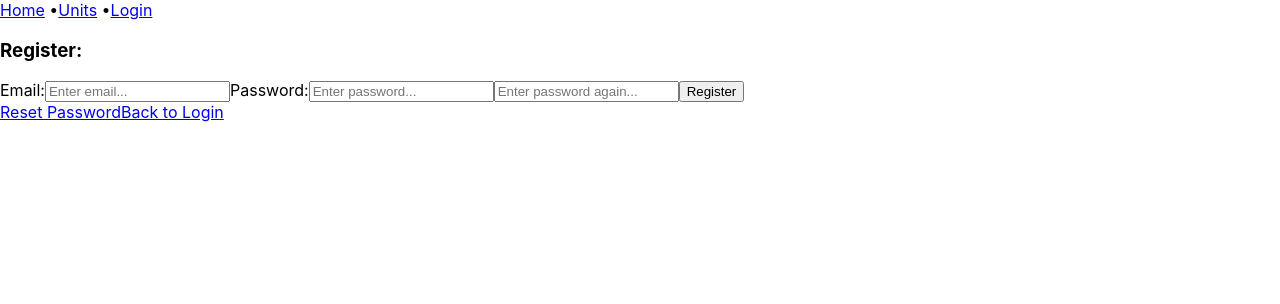
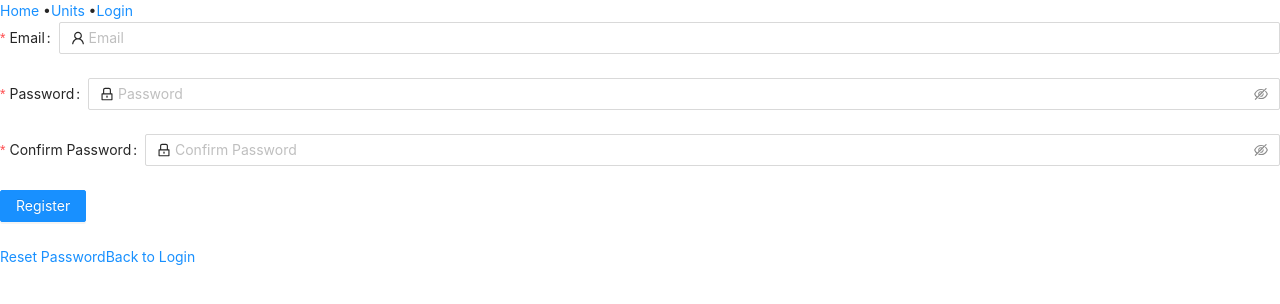
Before and after one commit to niaz151/codingKidz, a React (Create React App) app: page /register in a window 1280 px wide. Shown: the top 304 px of the page. Built offline with nearby package versions, Linux system fonts and the light colour scheme; no server answers.

Commit message:
use antd for forms

```diff
--- a/package.json
+++ b/package.json
@@ -3,7 +3,6 @@
   "version": "0.1.0",
   "private": true,
   "dependencies": {
-    "@hookform/error-message": "^0.0.2",
     "@testing-library/jest-dom": "^4.2.4",
     "@testing-library/react": "^9.3.2",
     "@testing-library/user-event": "^7.1.2",
@@ -12,6 +11,7 @@
     "@types/react": "^16.9.0",
     "@types/react-dom": "^16.9.0",
     "@types/react-router-dom": "^5.1.5",
+    "antd": "^4.4.1",
     "firebase": "^7.14.5",
     "history": "^5.0.0",
     "react": "^16.13.1",
@@ -45,7 +45,5 @@
       "last 1 safari version"
     ]
   },
-  "devDependencies": {
-    "@types/reach__router": "^1.3.5"
-  }
+  "devDependencies": {}
 }
--- a/src/App.css
+++ b/src/App.css
@@ -1,3 +1,5 @@
+@import '~antd/dist/antd.css';
+
 .App {
   text-align: center;
 }
--- a/src/pages/Login.tsx
+++ b/src/pages/Login.tsx
@@ -1,57 +1,89 @@
 import React, { useEffect, useState } from "react";
+
+import { Form, Input, Button } from "antd";
+import { UserOutlined, LockOutlined } from "@ant-design/icons";
+
 import { Link, Redirect } from "react-router-dom";
-import { signIn, getUser } from "services/api";
-import { useForm } from "react-hook-form";
-import {ErrorMessage} from '@hookform/error-message'
-
-type Inputs = {
-  email: string;
-  password: string;
-};
+import { login, getUser } from "services/api";
+import { Store } from "antd/lib/form/interface";
 
 export const Login: React.FC = () => {
   const [loginSucceeded, setLoginSucceeded] = useState(false);
-  const { register, handleSubmit, errors } = useForm<Inputs>();
 
   useEffect(() => {
     if (process.env.NODE_ENV !== "production") {
       console.log("Loaded Login");
     }
 
-    if(getUser()) {
-      setLoginSucceeded(true)
+    if (getUser()) {
+      setLoginSucceeded(true);
     }
   }, []);
 
-  const onSubmit = handleSubmit((data) => {
-    signIn(data.email, data.password).then(
+  const onFinish = (values: Store) => {
+    console.log(values)
+    login(values.email, values.password).then(
       () => {
         setLoginSucceeded(true)
       },
       (error) => {
         setLoginSucceeded(false)
+        alert(error)
       }
-    );
-  });
+    )
+  };
 
   const LoginForm = () => {
     return (
       <>
-      <form onSubmit={onSubmit}>
-        <h3>Login:</h3>
-        <label>Email:</label>
-        <input name="email" placeholder="Enter email..." ref={register({required: "Email is required"})}/>
-        <ErrorMessage errors={errors} name="email"/>
-        <label>Password:</label>
-        <input name="password" type="password" placeholder="Enter password..." ref={register({required: "Password is required"})}/>
-        <ErrorMessage errors={errors} name="password"/>
-        <input type="submit" value="Login"/>
-      </form>
-      <Link to="/passwordreset">Reset Password</Link>
-      <Link to="/register">Register</Link>
+        <Form name="login" className="login-form" onFinish={onFinish}>
+          <Form.Item
+            name="email"
+            label="Email"
+            rules={[
+              {
+                type: "email",
+                message: "The input is not valid E-mail!",
+              },
+              { required: true, message: "Please input your email!" },
+            ]}
+          >
+            <Input
+              prefix={<UserOutlined className="site-form-item-icon" />}
+              type="email"
+              placeholder="Email"
+            />
+          </Form.Item>
+          <Form.Item
+            name="password"
+            label="Password"
+            rules={[
+              {
+                required: true,
+                message: "Please input your password!",
+              },
+            ]}
+          >
+            <Input.Password
+              prefix={<LockOutlined className="site-form-item-icon" />}
+              placeholder="Password"
+            />
+          </Form.Item>
+          <Form.Item>
+            <Button
+              type="primary"
+              htmlType="submit"
+              className="login-form-button"
+            >
+              Log In
+            </Button>
+          </Form.Item>
+        </Form>
+        <Link to="/passwordreset">Reset Password</Link>
+        <Link to="/register">Register</Link>
       </>
     );
   };
 
-  return loginSucceeded ? <Redirect to="/" /> : <LoginForm/>
+  return loginSucceeded ? <Redirect to="/" /> : <LoginForm />;
 };
--- a/src/pages/PasswordReset.tsx
+++ b/src/pages/PasswordReset.tsx
@@ -1,16 +1,12 @@
 import React, { useEffect, useState } from "react";
 import { resetPassword } from "services/api";
 import { Link } from "react-router-dom";
-import { useForm } from "react-hook-form";
-import { ErrorMessage } from "@hookform/error-message";
-
-type Inputs = {
-  email: string;
-};
+import { Form, Input, Button } from "antd";
+import { UserOutlined } from "@ant-design/icons";
+import { Store } from "antd/lib/form/interface";
 
 export const PasswordReset: React.FC = () => {
   const [sent, setSent] = useState(false);
-  const { register, handleSubmit, errors } = useForm<Inputs>();
 
   useEffect(() => {
     if (process.env.NODE_ENV !== "production") {
@@ -18,31 +14,52 @@ export const PasswordReset: React.FC = () => {
     }
   }, []);
 
-  const onSubmit = handleSubmit((data) => {
-    resetPassword(data.email).then(
+  const onFinish = (values: Store) => {
+    resetPassword(values.email).then(
       () => {
         setSent(true);
       },
       (error) => {
         setSent(false);
+        alert(error);
       }
     );
-  });
+  };
 
   const PasswordResetForm = () => {
     return (
       <>
-        <form onSubmit={onSubmit}>
-          <h3>Reset Password:</h3>
-          <label>Email:</label>
-          <input
+        <Form
+          name="resetPassword"
+          className="reset-password-form"
+          onFinish={onFinish}
+        >
+          <Form.Item
             name="email"
-            placeholder="Enter Email..."
-            ref={register({ required: "Email is required" })}
-          />
-          <ErrorMessage errors={errors} name="email" />
-          <input type="submit" value="resetPassword" />
-        </form>
+            label="Email"
+            rules={[
+              {
+                type: "email",
+                message: "The input is not a valid E-mail!",
+              },
+              {
+                required: true,
+                message: "Please input your email!",
+              },
+            ]}
+          >
+            <Input
+              prefix={<UserOutlined className="site-form-item-icon"/>}
+              type="email"
+              placeholder="Email"
+            />
+          </Form.Item>
+          <Form.Item>
+            <Button type="primary" htmlType="submit">
+              Reset Password
+            </Button>
+          </Form.Item>
+        </Form>
         <Link to="/login">Go to Login</Link>
         <Link to="/register">Go to Register</Link>
       </>
--- a/src/pages/Register.tsx
+++ b/src/pages/Register.tsx
@@ -1,60 +1,113 @@
 import React, { useEffect, useState } from "react";
 import { Link, Redirect } from "react-router-dom";
-import { signIn, getUser } from "services/api";
-import { useForm } from "react-hook-form";
-import {ErrorMessage} from '@hookform/error-message'
-
-type Inputs = {
-  email: string;
-  password: string;
-  confirmPassword: string;
-};
+import { Form, Input, Button } from "antd";
+import { UserOutlined, LockOutlined } from "@ant-design/icons";
+import { register, getUser } from "services/api";
+import { Store } from "antd/lib/form/interface";
 
 export const Register: React.FC = () => {
   const [registerSucceeded, setRegisterSucceeded] = useState(false);
-  const { register, handleSubmit, errors } = useForm<Inputs>();
 
   useEffect(() => {
     if (process.env.NODE_ENV !== "production") {
       console.log("Loaded Register");
     }
 
-    if(getUser()) {
-      setRegisterSucceeded(true)
+    if (getUser()) {
+      setRegisterSucceeded(true);
     }
   }, []);
 
-  const onSubmit = handleSubmit((data) => {
-    signIn(data.email, data.password).then(
+  const onFinish = (values: Store) => {
+    register(values.email, values.password).then(
       () => {
-        setRegisterSucceeded(true)
+        setRegisterSucceeded(true);
       },
       (error) => {
-        setRegisterSucceeded(false)
+        setRegisterSucceeded(false);
+        alert(error);
       }
     );
-  });
+  };
 
   const RegisterForm = () => {
     return (
       <>
-      <form onSubmit={onSubmit}>
-        <h3>Register:</h3>
-        <label>Email:</label>
-        <input name="email" placeholder="Enter email..." ref={register({required: "Email is required"})}/>
-        <ErrorMessage errors={errors} name="email"/>
-        <label>Password:</label>
-        <input name="password" type="password" placeholder="Enter password..." ref={register({required: "Password is required"})}/>
-        <ErrorMessage errors={errors} name="password"/>
-        <input name="confirmPassword" type="password" placeholder="Enter password again..." ref={register({required: "Confirm Password is required"})}/>
-        <ErrorMessage errors={errors} name="password"/>
-        <input type="submit" value="Register"/>
-      </form>
-      <Link to="/passwordreset">Reset Password</Link>
-      <Link to="/login">Back to Login</Link>
+        <Form name="register" className="register-form" onFinish={onFinish}>
+          <Form.Item
+            name="email"
+            label="Email"
+            rules={[
+              {
+                type: "email",
+                message: "The input is not a valid E-mail!",
+              },
+              {
+                required: true,
+                message: "Please input your email!",
+              },
+            ]}
+          >
+            <Input
+              prefix={<UserOutlined className="site-form-item-icon" />}
+              type="email"
+              placeholder="Email"
+            />
+          </Form.Item>
+          <Form.Item
+            name="password"
+            label="Password"
+            hasFeedback
+            rules={[
+              {
+                required: true,
+                message: "Please input your password!",
+              },
+            ]}
+          >
+            <Input.Password
+              prefix={<LockOutlined className="site-form-item-icon" />}
+              placeholder="Password"
+            />
+          </Form.Item>
+          <Form.Item
+            name="confirmPassword"
+            label="Confirm Password"
+            dependencies={["password"]}
+            hasFeedback
+            rules={[
+              {
+                required: true,
+                message: "Please confirm your password!",
+              },
+              ({ getFieldValue }) => ({
+                validator(rule, value) {
+                  if (!value || getFieldValue("password") === value) {
+                    return Promise.resolve();
+                  }
+                  return Promise.reject(
+                    "The two passwords that you entered do not match!"
+                  );
+                },
+              }),
+            ]}
+          >
+            <Input.Password
+              prefix={<LockOutlined className="site-form-item-icon" />}
+              placeholder="Confirm Password"
+            />
+          </Form.Item>
+          <Form.Item>
+            <Button type="primary" htmlType="submit">
+              Register
+            </Button>
+          </Form.Item>
+        </Form>
+        <Link to="/passwordreset">Reset Password</Link>
+        <Link to="/login">Back to Login</Link>
       </>
     );
   };
 
-  return registerSucceeded ? <Redirect to="/" /> : <RegisterForm/>
+  return registerSucceeded ? <Redirect to="/" /> : <RegisterForm />;
 };
--- a/src/services/api.tsx
+++ b/src/services/api.tsx
@@ -2,7 +2,7 @@ import { auth, db } from "services/firebase";
 import { Question } from "models/Question";
 import { Unit } from "models/Unit";
 
-export const signIn = async (email: string, password: string) => {
+export const login = async (email: string, password: string) => {
   return await auth.signInWithEmailAndPassword(email, password);
 };
 
```
Also changed, not shown: src/App.tsx (+15 -16 lines), 1 other file (tests, documents, lock files or other folders).
